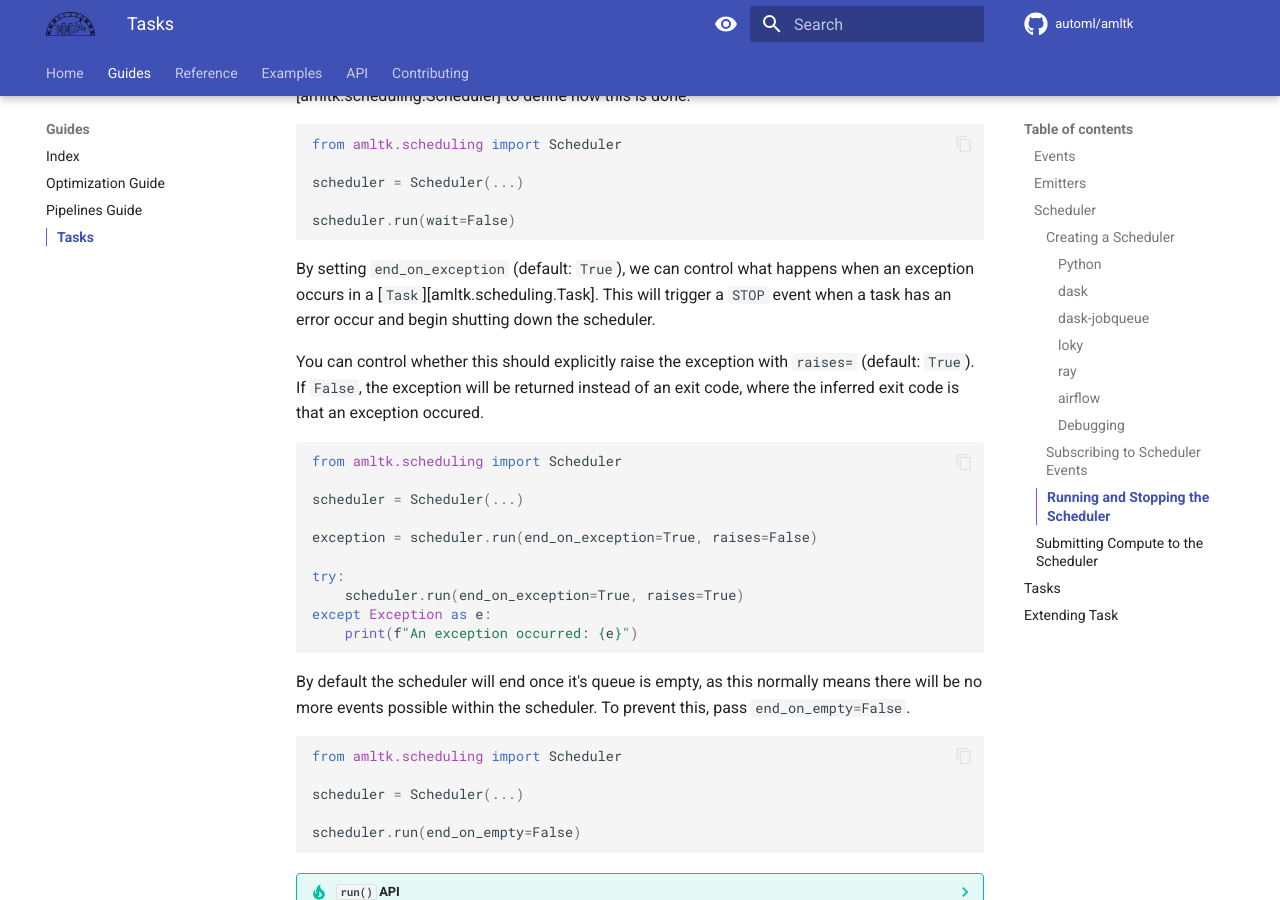
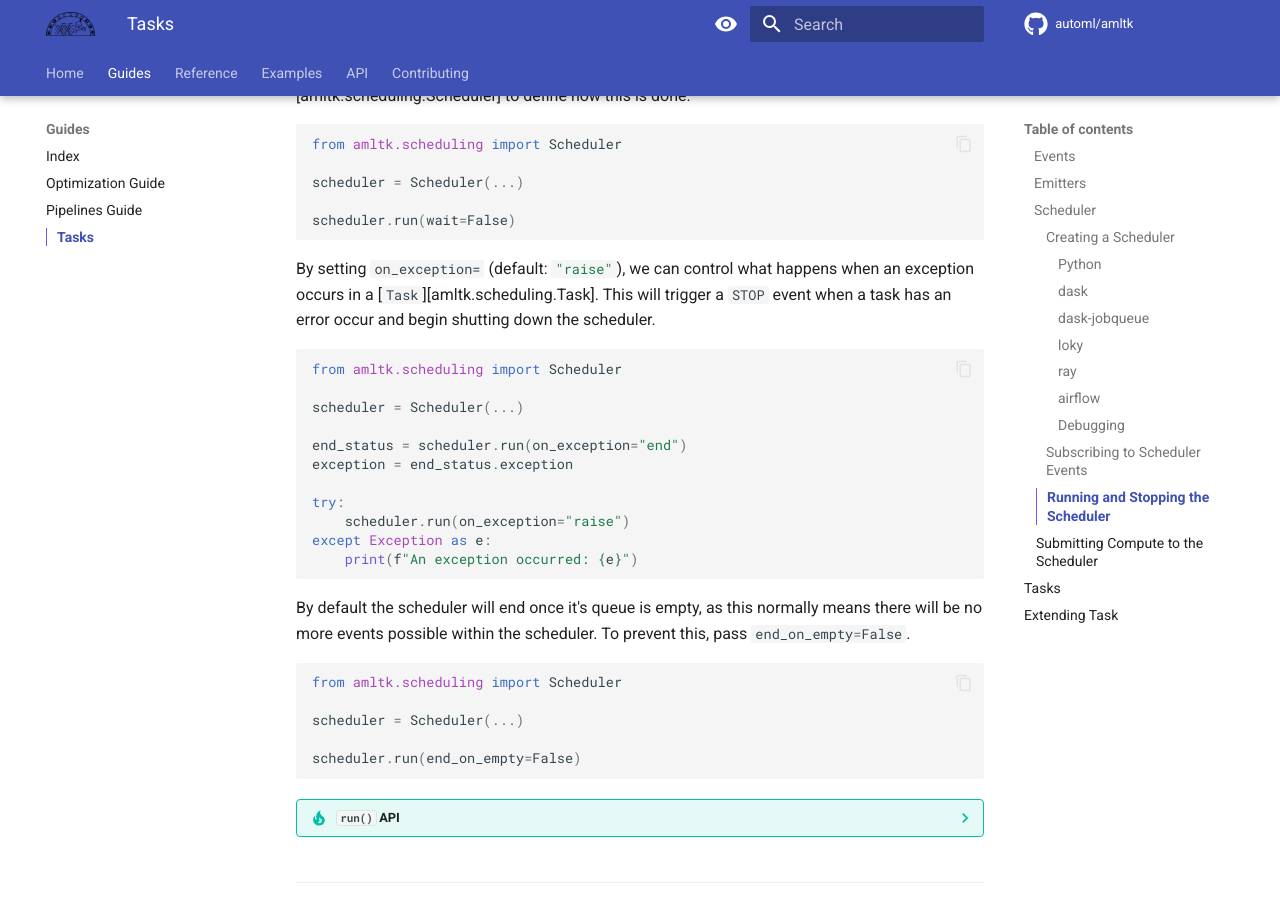
Before and after one commit to automl/amltk, an MkDocs documentation site: the page built from docs/guides/tasks.md, in a window 1280 px wide and 900 px high, scrolled down 7639 px. Built offline with MkDocs 1.6.1 and Material for MkDocs 9.7.7, drawn with Linux system fonts in a browser that asks for light colours; comment, search, counter and statistics services are not loaded.

Commit message:
doc: Update doc w.r.t. previous changes

````diff
--- a/docs/guides/tasks.md
+++ b/docs/guides/tasks.md
@@ -649,25 +649,21 @@ the scheduler finished.
     scheduler.run(wait=False)
     ```
 
-    By setting `end_on_exception` (default: `#!python True`), we can control what
+    By setting `on_exception=` (default: `#!python "raise"`), we can control what
     happens when an exception occurs in a [`Task`][amltk.scheduling.Task]. This
     will trigger a `STOP` event when a task
     has an error occur and begin shutting down the scheduler.
-
-    You can control whether this should explicitly raise the exception with
-    `raises=` (default: `#!python True`). If `#!python False`, the exception
-    will be returned instead of an exit code, where the inferred exit code
-    is that an exception occured.
 
     ```python
     from amltk.scheduling import Scheduler
 
     scheduler = Scheduler(...)
 
-    exception = scheduler.run(end_on_exception=True, raises=False)
+    end_status = scheduler.run(on_exception="end")
+    exception = end_status.exception
 
     try:
-        scheduler.run(end_on_exception=True, raises=True)
+        scheduler.run(on_exception="raise")
     except Exception as e:
         print(f"An exception occurred: {e}")
     ```
````
Also changed, not shown: 1 other file.
